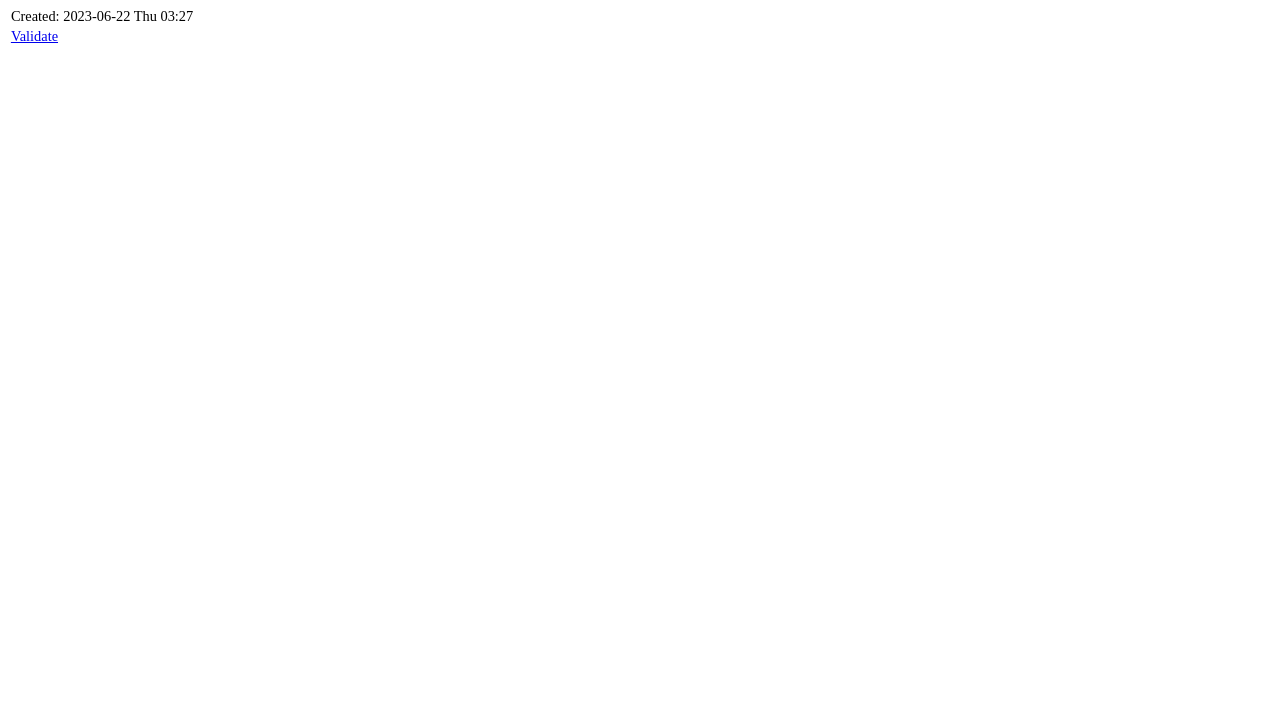
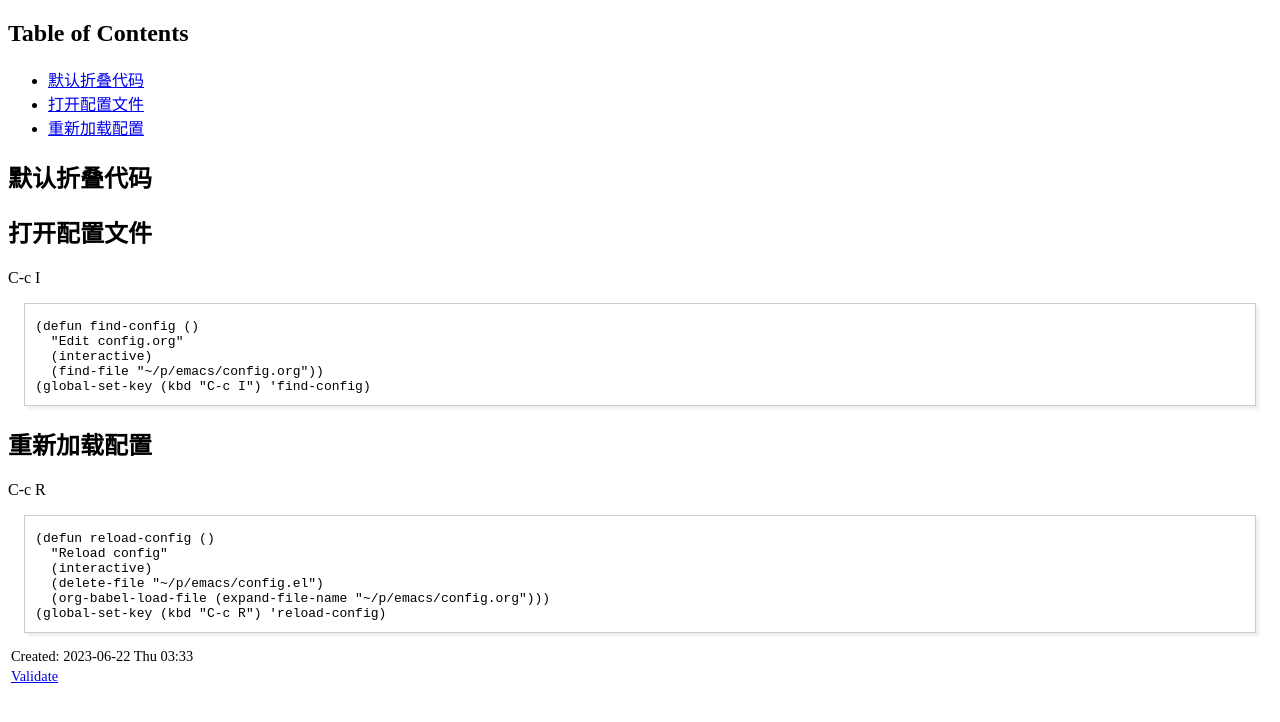
Before and after one commit to Zweisamkeiten/emacs-pratice, a plain HTML site: page index.html in a window 1280 px wide. Drawn offline with Linux system fonts and the light colour scheme.

Commit message:
deploy: 97340602aa2cff95bc8a36b852930206a6f23038

```diff
--- a/index.html
+++ b/index.html
@@ -3,7 +3,7 @@
 "http://www.w3.org/TR/xhtml1/DTD/xhtml1-strict.dtd">
 <html xmlns="http://www.w3.org/1999/xhtml" lang="en" xml:lang="en">
 <head>
-<!-- 2023-06-22 Thu 03:27 -->
+<!-- 2023-06-22 Thu 03:33 -->
 <meta http-equiv="Content-Type" content="text/html;charset=utf-8" />
 <meta name="viewport" content="width=device-width, initial-scale=1" />
 <title>&lrm;</title>
@@ -241,9 +241,61 @@ for the JavaScript code in this tag.
 </head>
 <body>
 <div id="content">
+<div id="table-of-contents">
+<h2>Table of Contents</h2>
+<div id="text-table-of-contents">
+<ul>
+<li><a href="#org46236a7">默认折叠代码</a></li>
+<li><a href="#org953691c">打开配置文件</a></li>
+<li><a href="#orgb9c3d25">重新加载配置</a></li>
+</ul>
+</div>
+</div>
+<div id="outline-container-org46236a7" class="outline-2">
+<h2 id="org46236a7">默认折叠代码</h2>
+<div class="outline-text-2" id="text-org46236a7">
+</div>
+</div>
+
+<div id="outline-container-org953691c" class="outline-2">
+<h2 id="org953691c">打开配置文件</h2>
+<div class="outline-text-2" id="text-org953691c">
+<p>
+C-c I<br />
+</p>
+
+<div class="org-src-container">
+<pre class="src src-emacs-lisp">(defun find-config ()
+  "Edit config.org"
+  (interactive)
+  (find-file "~/p/emacs/config.org"))
+(global-set-key (kbd "C-c I") 'find-config)
+</pre>
+</div>
+</div>
+</div>
+
+<div id="outline-container-orgb9c3d25" class="outline-2">
+<h2 id="orgb9c3d25">重新加载配置</h2>
+<div class="outline-text-2" id="text-orgb9c3d25">
+<p>
+C-c R<br />
+</p>
+
+<div class="org-src-container">
+<pre class="src src-emacs-lisp">(defun reload-config ()
+  "Reload config"
+  (interactive)
+  (delete-file "~/p/emacs/config.el")
+  (org-babel-load-file (expand-file-name "~/p/emacs/config.org")))
+(global-set-key (kbd "C-c R") 'reload-config)
+</pre>
+</div>
+</div>
+</div>
 </div>
 <div id="postamble" class="status">
-<p class="date">Created: 2023-06-22 Thu 03:27</p>
+<p class="date">Created: 2023-06-22 Thu 03:33</p>
 <p class="validation"><a href="http://validator.w3.org/check?uri=referer">Validate</a></p>
 </div>
 </body>
```
